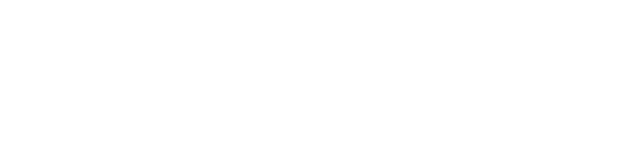
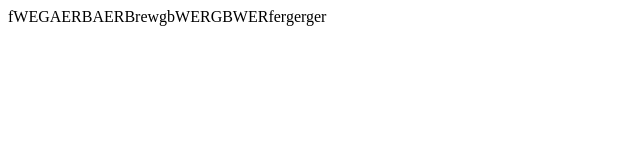
Before and after one commit to blhnblade/testov, a plain HTML site: page index.html in a window 1280 px wide. Shown: the whole page, without its empty margins (0-640 px from the left). Drawn offline with Linux system fonts and the light colour scheme.

Commit message:
Добавлен текст в тело

```diff
--- a/index.html
+++ b/index.html
@@ -7,6 +7,6 @@
     <title>Document</title>
 </head>
 <body>
-
+    fWEGAERBAERBrewgbWERGBWERfergerger
 </body>
 </html>
```
Also changed, not shown: 1 other file.
